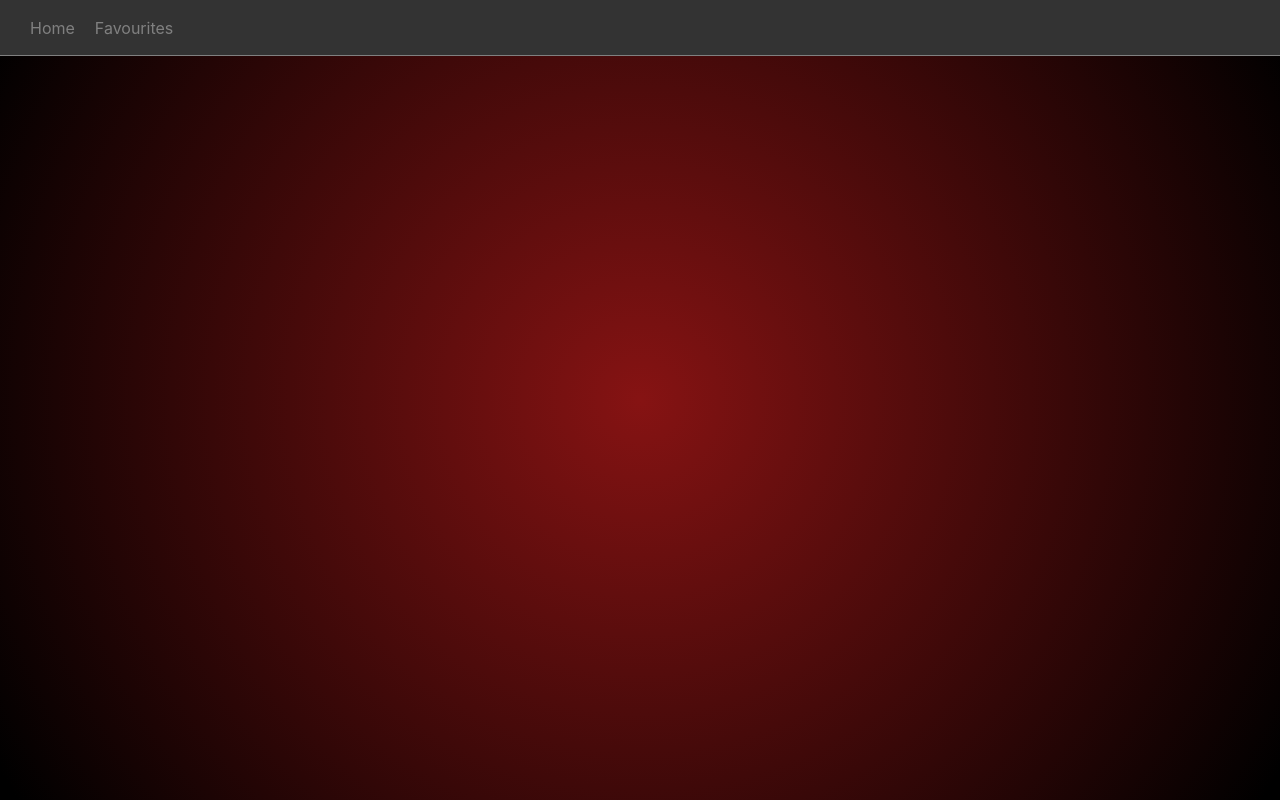
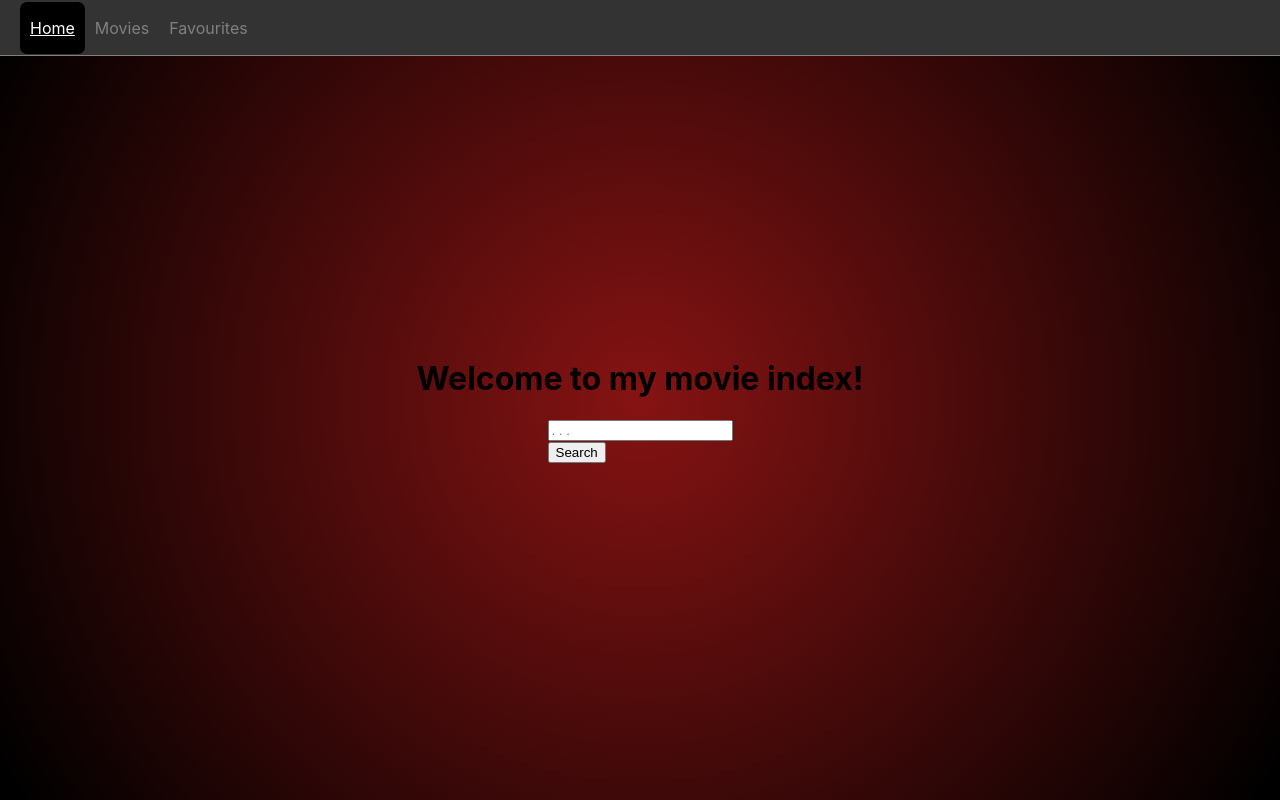
Before and after one commit to maxfer03/movies-app, a React (Create React App) app: page /landing in a window 1280 px wide. Built offline with nearby package versions, Linux system fonts and the light colour scheme.

Commit message:
added landing page (needs style)

```diff
--- a/src/App.js
+++ b/src/App.js
@@ -1,15 +1,17 @@
 import React from "react";
 
+import Landing from "./components/Landing/Landing";
 import Favorites from "./components/Favorites/Favorites";
 import Buscador from "./components/Buscador/Buscador";
 import NavBar from "./components/NavBar/NavBar";
+import Movie from "./components/Movie/Movie";
 import { Route } from "react-router-dom";
-import Movie from "./components/Movie/Movie";
 
 function App() {
   return (
       <React.Fragment>
-          <NavBar />
+          <NavBar/>
+          <Route exact path = "/landing" component = {Landing} />
           <Route exact path="/" component={Buscador} />
           <Route path="/favs" component={Favorites} />
           <Route path="/movie/:id" component={Movie} />
--- a/src/components/Buscador/Buscador.js
+++ b/src/components/Buscador/Buscador.js
@@ -1,8 +1,8 @@
-import React, { Component, useState } from "react";
+import React, {useState } from "react";
 import { connect } from "react-redux";
 import { Link } from 'react-router-dom';
+import { getMovies, addMovieFavorite} from "../../actions/index.js"
 import './Buscador.css';
-import { getMovies, addMovieFavorite} from "../../actions/index.js"
 
 const img_not_found = "https://upload.wikimedia.org/wikipedia/commons/thumb/6/65/No-Image-Placeholder.svg/488px-No-Image-Placeholder.svg.png"
 
@@ -30,7 +30,7 @@ export function Buscador({movies, getMovies, addMovieFavorite}){
   function handleSubmit(e) {
     e.preventDefault();
     getMovies(input)
-    /* setInput("") */
+    setInput("")
   }
 
   /* const { title } = this.state; */
--- /dev/null
+++ b/src/components/Landing/Landing.css
@@ -0,0 +1,28 @@
+.landingPage{
+    position: absolute; top: 0; left: 0;
+    width: 100%; height: 100%;
+    display: flex;
+    flex-direction: column;
+    justify-content: center;
+    align-items: center;
+
+
+}
+
+.center
+{
+    display: flex;
+    flex-direction: column;
+    justify-content: center;
+    align-items: center;
+
+
+}
+
+
+
+.landingButton
+{
+
+
+}
--- /dev/null
+++ b/src/components/Landing/Landing.js
@@ -0,0 +1,62 @@
+import React, {useState } from "react";
+import { connect } from "react-redux";
+import { getMovies, addMovieFavorite} from "../../actions/index.js"
+import "./Landing.css"
+
+function mapStateToProps(state)
+{
+  return {movies: state.moviesLoaded};
+}
+
+function mapDispatchToProps(dispatch)
+{
+  return {
+    addMovieFavorite: movie => dispatch(addMovieFavorite(movie)),
+    getMovies: title => dispatch(getMovies(title))
+  }
+}
+
+export function Landing (props){
+
+
+    const getMovies = props.getMovies
+
+
+    const [input, setInput] = useState("")
+  function handleChange(e) {
+    setInput(e.target.value);
+  }
+  function handleSubmit(e) {
+    e.preventDefault();
+    getMovies(input)
+    props.history.push("/")
+
+  }
+
+    return (
+        <div className = "landingPage">
+            <div className = "center">
+            <h1>Welcome to my movie index!</h1>
+
+                <form onSubmit={(e) => handleSubmit(e)}>
+                    <div>
+                        <input
+
+                            type="text"
+                            id="title"
+                            autoComplete="off"
+                            placeholder =". . ."
+                            value={input}
+                            onChange={(e) => handleChange(e)}
+                        />
+                    </div>
+                    <button type="submit">Search</button>
+                </form>
+
+            </div>
+        </div>
+
+    )
+}
+
+export default connect(mapStateToProps, mapDispatchToProps)(Landing)
--- a/src/components/NavBar/NavBar.js
+++ b/src/components/NavBar/NavBar.js
@@ -9,7 +9,8 @@ export default function NavBar() {
             <nav>
                 <ul className="list">
                     <li className="list-item">
-                        <NavLink exact to="/" >Home</NavLink>
+                        <NavLink exact to="/landing" >Home</NavLink>
+                        <NavLink exact to="/" >Movies</NavLink>
                         <NavLink to="/favs" >Favourites</NavLink>
 
                     </li>
```
Also changed, not shown: src/components/Favorites/Favorites.js (+0 -10 lines).
